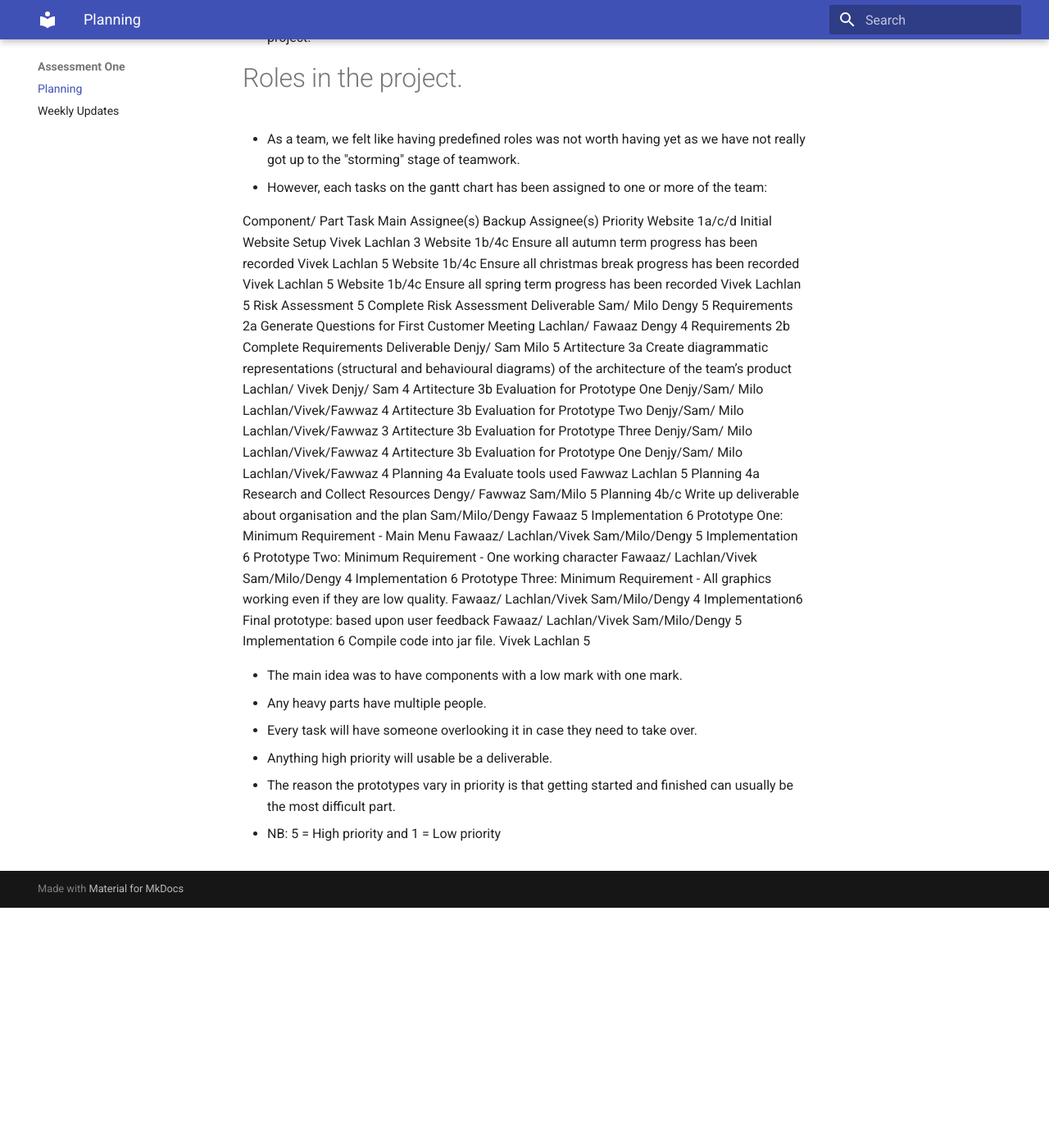
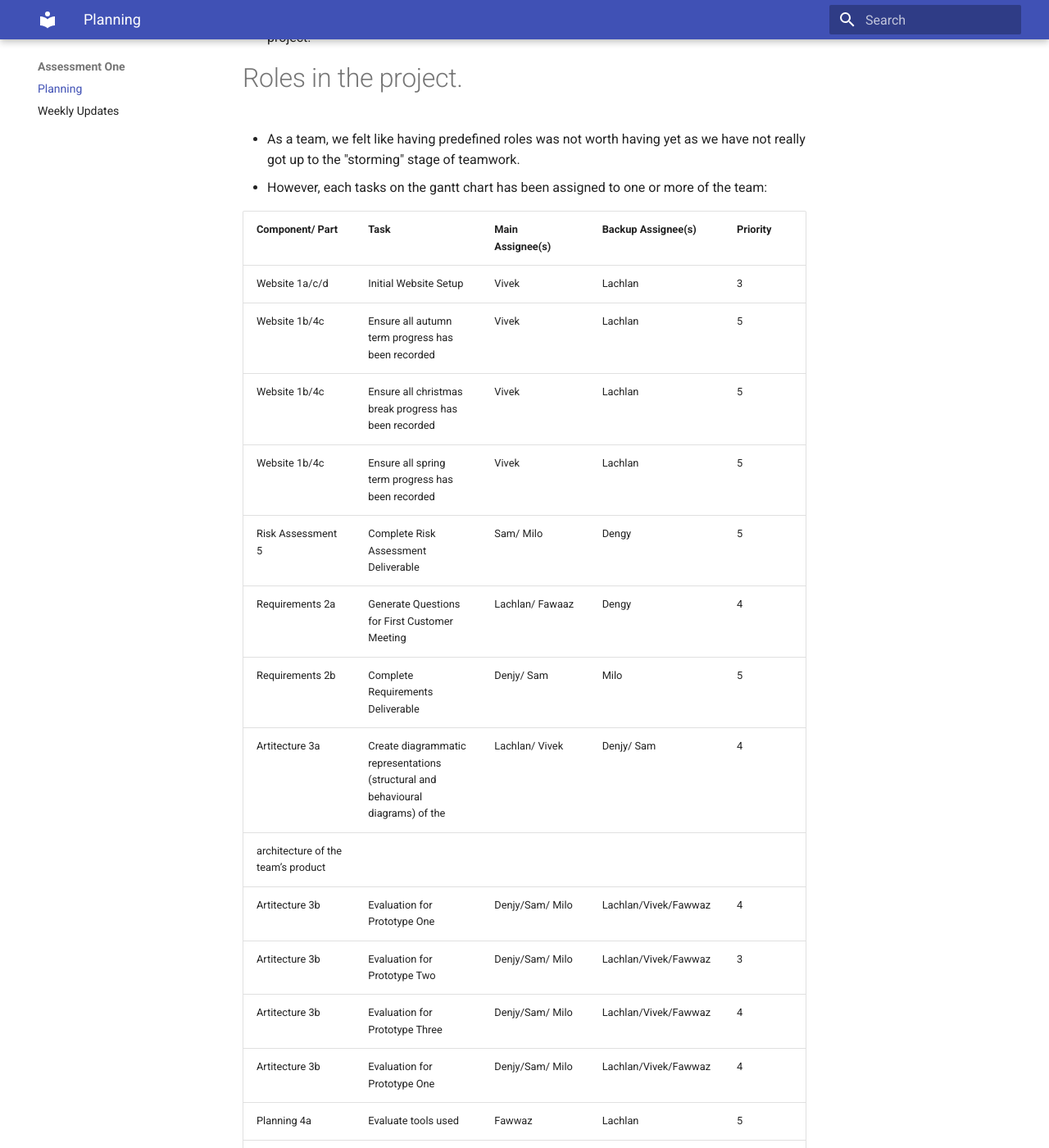
Before and after one commit to ENG1-Group-2/ENG1-Group-2.github.io---archive, an MkDocs documentation site: the page built from docs/one/initial_planning.md, in a window 1280 px wide and 1400 px high, scrolled down 850 px. Shown: the whole window at 82% size. Built offline with MkDocs 1.6.1 and Material for MkDocs 9.7.7, drawn with Linux system fonts in a browser that asks for light colours; before the commit the page ends 1957 px from its top, so only the background shows below that; some of the changed text lies outside the part shown.

Commit message:
Table is now working.

```diff
--- a/docs/one/initial_planning.md
+++ b/docs/one/initial_planning.md
@@ -35,323 +35,29 @@ stage of teamwork.
 * However, each tasks on the gantt chart has been assigned to one or more
 of the team:
 
-   <td>Component/ Part
-
-   </td>
-   <td>Task
-
-   </td>
-   <td>Main Assignee(s)
-
-   </td>
-   <td>Backup Assignee(s)
-
-   </td>
-   <td>Priority
-
-   </td>
-   <td>Website 1a/c/d
-
-   </td>
-   <td>Initial Website Setup
-
-   </td>
-   <td>Vivek
-
-   </td>
-   <td>Lachlan
-
-   </td>
-   <td>3
-
-   </td>
-   <td>Website 1b/4c
-
-   </td>
-   <td>Ensure all autumn term progress has been recorded
-
-   </td>
-   <td>Vivek
-
-   </td>
-   <td>Lachlan
-
-   </td>
-   <td>5
-
-   </td>
-   <td>Website 1b/4c
-
-   </td>
-   <td>Ensure all christmas break progress has been recorded
-
-   </td>
-   <td>Vivek
-
-   </td>
-   <td>Lachlan
-
-   </td>
-   <td>5
-
-   </td>
-   <td>Website 1b/4c
-
-   </td>
-   <td>Ensure all spring term progress has been recorded
-
-   </td>
-   <td>Vivek
-
-   </td>
-   <td>Lachlan
-
-   </td>
-   <td>5
-
-   </td>
-   <td>Risk Assessment 5
-
-   </td>
-   <td>Complete Risk Assessment Deliverable
-
-   </td>
-   <td>Sam/ Milo
-
-   </td>
-   <td>Dengy
-
-   </td>
-   <td>5
-
-   </td>
-   <td>Requirements 2a
-
-   </td>
-   <td>Generate Questions for First Customer Meeting
-
-   </td>
-   <td>Lachlan/ Fawaaz
-
-   </td>
-   <td>Dengy
-
-   </td>
-   <td>4
-
-   </td>
-   <td>Requirements 2b
-
-   </td>
-   <td>Complete Requirements Deliverable
-
-   </td>
-   <td>Denjy/ Sam
-
-   </td>
-   <td>Milo
-
-   </td>
-   <td>5
-
-   </td>
-   <td>Artitecture 3a
-
-   </td>
-   <td>Create diagrammatic representations (structural and behavioural diagrams) of the
-
-architecture of the team’s product
-
-   </td>
-   <td>Lachlan/ Vivek
-
-   </td>
-   <td>Denjy/ Sam
-
-   </td>
-   <td>4
-
-   </td>
-   <td>Artitecture 3b
-
-   </td>
-   <td>Evaluation for Prototype One
-
-   </td>
-   <td>Denjy/Sam/ Milo
-
-   </td>
-   <td>Lachlan/Vivek/Fawwaz
-
-   </td>
-   <td>4
-
-   </td>
-   <td>Artitecture 3b
-
-   </td>
-   <td>Evaluation for Prototype Two
-
-   </td>
-   <td>Denjy/Sam/ Milo
-
-   </td>
-   <td>Lachlan/Vivek/Fawwaz
-
-   </td>
-   <td>3
-
-   </td>
-   <td>Artitecture 3b
-
-   </td>
-   <td>Evaluation for Prototype Three
-
-   </td>
-   <td>Denjy/Sam/ Milo
-
-   </td>
-   <td>Lachlan/Vivek/Fawwaz
-
-   </td>
-   <td>4
-
-   </td>
-   <td>Artitecture 3b
-
-   </td>
-   <td>Evaluation for Prototype One
-
-   </td>
-   <td>Denjy/Sam/ Milo
-
-   </td>
-   <td>Lachlan/Vivek/Fawwaz
-
-   </td>
-   <td>4
-
-   </td>
-   <td>Planning 4a
-
-   </td>
-   <td>Evaluate tools used
-
-   </td>
-   <td>Fawwaz
-
-   </td>
-   <td>Lachlan
-
-   </td>
-   <td>5
-
-   </td>
-   <td>Planning 4a
-
-   </td>
-   <td>Research and Collect Resources
-
-   </td>
-   <td>Dengy/ Fawwaz
-
-   </td>
-   <td>Sam/Milo
-
-   </td>
-   <td>5
-
-   </td>
-   <td>Planning 4b/c
-
-   </td>
-   <td>Write up deliverable about organisation and the plan
-
-   </td>
-   <td>Sam/Milo/Dengy
-
-   </td>
-   <td>Fawaaz
-
-   </td>
-   <td>5
-
-   </td>
-   <td>Implementation 6
-
-   </td>
-   <td>Prototype One: Minimum Requirement - Main Menu
-
-   </td>
-   <td>Fawaaz/ Lachlan/Vivek
-
-   </td>
-   <td>Sam/Milo/Dengy
-
-   </td>
-   <td>5
-
-   </td>
-   <td>Implementation 6
-
-   </td>
-   <td>Prototype Two: Minimum Requirement - One working character
-
-   </td>
-   <td>Fawaaz/ Lachlan/Vivek
-
-   </td>
-   <td>Sam/Milo/Dengy
-
-   </td>
-   <td>4
-
-   </td>
-   <td>Implementation 6
-
-   </td>
-   <td>Prototype Three: Minimum Requirement - All graphics working even if they are low quality.
-
-   </td>
-   <td>Fawaaz/ Lachlan/Vivek
-
-   </td>
-   <td>Sam/Milo/Dengy
-
-   </td>
-   <td>4
-
-   </td>
-   <td>Implementation6
-
-   </td>
-   <td>Final prototype: based upon user feedback
-
-   </td>
-   <td>Fawaaz/ Lachlan/Vivek
-
-   </td>
-   <td>Sam/Milo/Dengy
-
-   </td>
-   <td>5
-
-   </td>
-   <td>Implementation 6
-
-   </td>
-   <td>Compile code into jar file.
-
-   </td>
-   <td>Vivek
-
-   </td>
-   <td>Lachlan
-
-   </td>
-   <td>5
-
-   </td>
+| Component/ Part                    | Task                                                                                      | Main Assignee(s)      | Backup Assignee(s)   | Priority |
+| ---------------------------------- | ----------------------------------------------------------------------------------------- | --------------------- | -------------------- | -------- |
+| Website 1a/c/d                     | Initial Website Setup                                                                     | Vivek                 | Lachlan              | 3        |
+| Website 1b/4c                      | Ensure all autumn term progress has been recorded                                         | Vivek                 | Lachlan              | 5        |
+| Website 1b/4c                      | Ensure all christmas break progress has been recorded                                     | Vivek                 | Lachlan              | 5        |
+| Website 1b/4c                      | Ensure all spring term progress has been recorded                                         | Vivek                 | Lachlan              | 5        |
+| Risk Assessment 5                  | Complete Risk Assessment Deliverable                                                      | Sam/ Milo             | Dengy                | 5        |
+| Requirements 2a                    | Generate Questions for First Customer Meeting                                             | Lachlan/ Fawaaz       | Dengy                | 4        |
+| Requirements 2b                    | Complete Requirements Deliverable                                                         | Denjy/ Sam            | Milo                 | 5        |
+| Artitecture 3a                     | Create diagrammatic representations (structural and behavioural diagrams) of the          | Lachlan/ Vivek        | Denjy/ Sam           | 4        |
+| architecture of the team’s product |
+| Artitecture 3b                     | Evaluation for Prototype One                                                              | Denjy/Sam/ Milo       | Lachlan/Vivek/Fawwaz | 4        |
+| Artitecture 3b                     | Evaluation for Prototype Two                                                              | Denjy/Sam/ Milo       | Lachlan/Vivek/Fawwaz | 3        |
+| Artitecture 3b                     | Evaluation for Prototype Three                                                            | Denjy/Sam/ Milo       | Lachlan/Vivek/Fawwaz | 4        |
+| Artitecture 3b                     | Evaluation for Prototype One                                                              | Denjy/Sam/ Milo       | Lachlan/Vivek/Fawwaz | 4        |
+| Planning 4a                        | Evaluate tools used                                                                       | Fawwaz                | Lachlan              | 5        |
+| Planning 4a                        | Research and Collect Resources                                                            | Dengy/ Fawwaz         | Sam/Milo             | 5        |
+| Planning 4b/c                      | Write up deliverable about organisation and the plan                                      | Sam/Milo/Dengy        | Fawaaz               | 5        |
+| Implementation 6                   | Prototype One: Minimum Requirement - Main Menu                                            | Fawaaz/ Lachlan/Vivek | Sam/Milo/Dengy       | 5        |
+| Implementation 6                   | Prototype Two: Minimum Requirement - One working character                                | Fawaaz/ Lachlan/Vivek | Sam/Milo/Dengy       | 4        |
+| Implementation 6                   | Prototype Three: Minimum Requirement - All graphics working even if they are low quality. | Fawaaz/ Lachlan/Vivek | Sam/Milo/Dengy       | 4        |
+| Implementation6                    | Final prototype: based upon user feedback                                                 | Fawaaz/ Lachlan/Vivek | Sam/Milo/Dengy       | 5        |
+| Implementation 6                   | Compile code into jar file.                                                               | Vivek                 | Lachlan              | 5        |
 
 * The main idea was to have components with a low mark with one
 mark.
```
